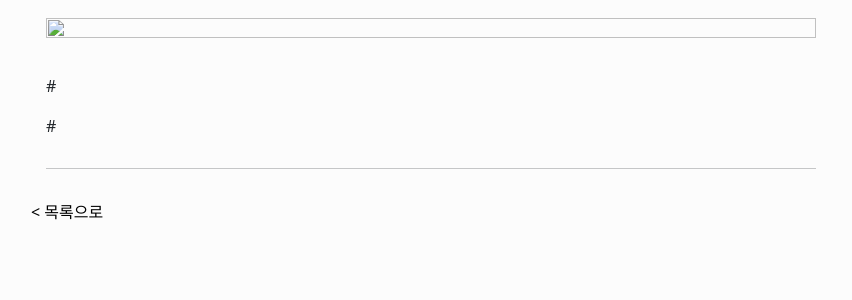
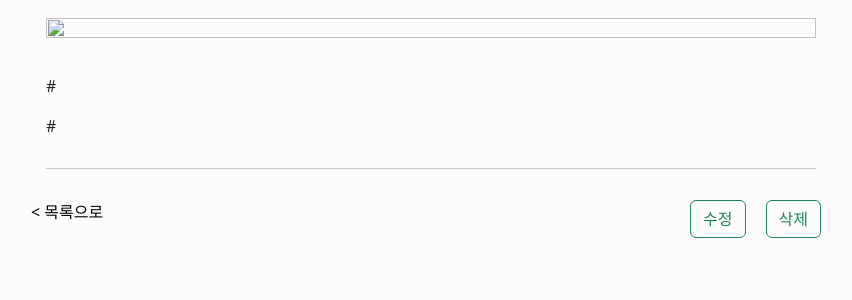
Before and after one commit to asyam9/OptimizedOfficeAI, a Django app: template Review_site/Reviews/templates/Reviews/review_detail.html in a window 1280 px wide. Shown: the part 194-494 px from the top of the page, without its empty margins (209-1061 px from the left). Run offline with Django 4.2, Linux system fonts and the light colour scheme; the template is opened without the code that fills it, so the values that code supplies are empty; some libraries are stand-ins or nearby versions.

Commit message:
리뷰 수정 버튼 구현

```diff
--- a/Review_site/Reviews/templates/Reviews/review_detail.html
+++ b/Review_site/Reviews/templates/Reviews/review_detail.html
@@ -32,6 +32,8 @@
     </div>
     <hr>
   </article>
-  <div style="margin-bottom: 50px;"><a href="{% url "index" %}" style="text-decoration-line: none; color: black;"> < 목록으로 </a></div>
+  <div style="margin-bottom: 50px; float: left; width: 33%;"><a href="{% url "index" %}" style="text-decoration-line: none; color: black;"> < 목록으로 </a></div>
+  <a href="#" style='float: right; padding: 0 10px'><button class="btn btn-outline-success" type="submit">삭제</button></a>
+  <a href="{% url 'edit' review.id %}" style='float: right; padding: 0 10px'><button class="btn btn-outline-success" type="submit">수정</button></a>
 </main>
 {% endblock content %}
```
